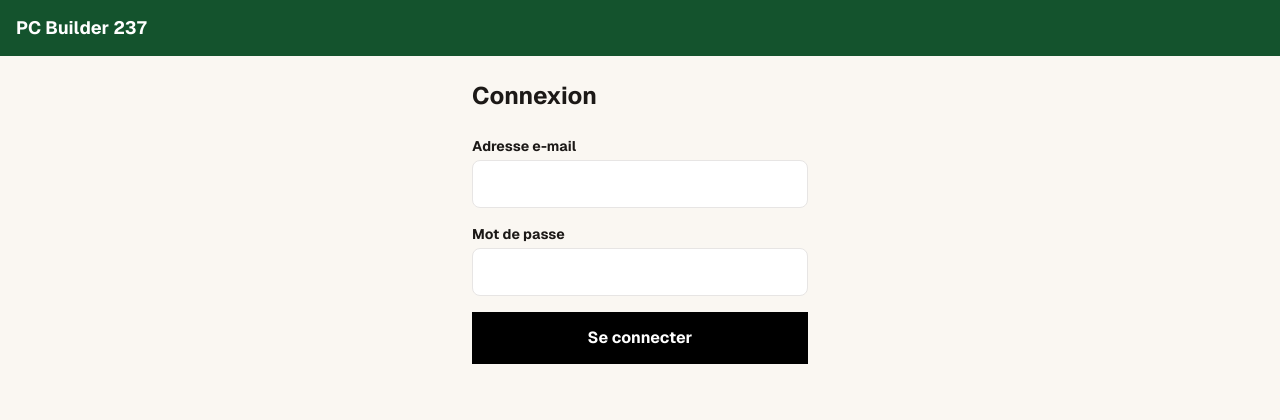
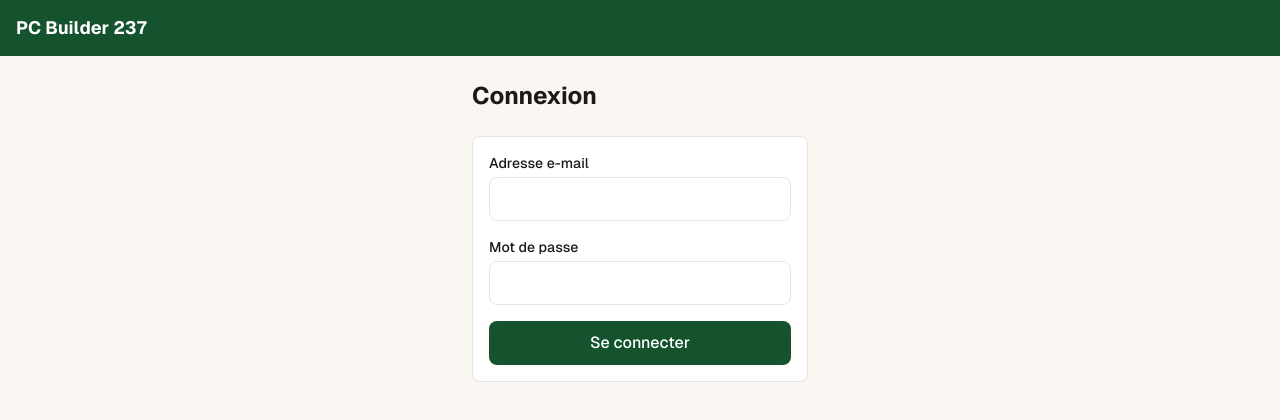
Before and after one commit to jbb4whatsapp-cloud/pcbuilder237, a Next.js app: page /connexion in a window 1280 px wide. Shown: the top 420 px of the page. Built offline with nearby package versions, Linux system fonts and the light colour scheme.

Commit message:
feat: charte visuelle appliquée à la connexion et à la déconnexion

```diff
--- a/src/app/connexion/deconnexion.tsx
+++ b/src/app/connexion/deconnexion.tsx
@@ -13,7 +13,7 @@ export function BoutonDeconnexion() {
   }
 
   return (
-    <button type="button" onClick={sortir} className="underline text-sm">
+    <button type="button" onClick={sortir} className="bouton-secondaire">
       {message('login.logout')}
     </button>
   )
--- a/src/app/connexion/formulaire.tsx
+++ b/src/app/connexion/formulaire.tsx
@@ -34,9 +34,9 @@ export function FormulaireConnexion({ suite }: { suite: string }) {
   }
 
   return (
-    <form onSubmit={envoyer} className="space-y-4">
+    <form onSubmit={envoyer} className="carte space-y-4">
       <div>
-        <label htmlFor="email" className="block text-sm font-bold mb-1">
+        <label htmlFor="email" className="block text-sm font-medium mb-1">
           {message('login.email')}
         </label>
         <input
@@ -46,11 +46,11 @@ export function FormulaireConnexion({ suite }: { suite: string }) {
           required
           value={email}
           onChange={(e) => setEmail(e.target.value)}
-          className="w-full h-[48px] px-4 border"
+          className="w-full"
         />
       </div>
       <div>
-        <label htmlFor="mot-de-passe" className="block text-sm font-bold mb-1">
+        <label htmlFor="mot-de-passe" className="block text-sm font-medium mb-1">
           {message('login.password')}
         </label>
         <input
@@ -60,18 +60,18 @@ export function FormulaireConnexion({ suite }: { suite: string }) {
           required
           value={motDePasse}
           onChange={(e) => setMotDePasse(e.target.value)}
-          className="w-full h-[48px] px-4 border"
+          className="w-full"
         />
       </div>
       {erreur && (
-        <p role="alert" className="text-sm text-red-700">
+        <p role="alert" className="text-sm text-erreur">
           {erreur}
         </p>
       )}
       <button
         type="submit"
         disabled={envoi}
-        className="w-full h-[52px] bg-black text-white font-bold disabled:bg-gray-400"
+        className="bouton-principal w-full disabled:opacity-60"
       >
         {envoi ? message('login.submitting') : message('login.submit')}
       </button>
```
